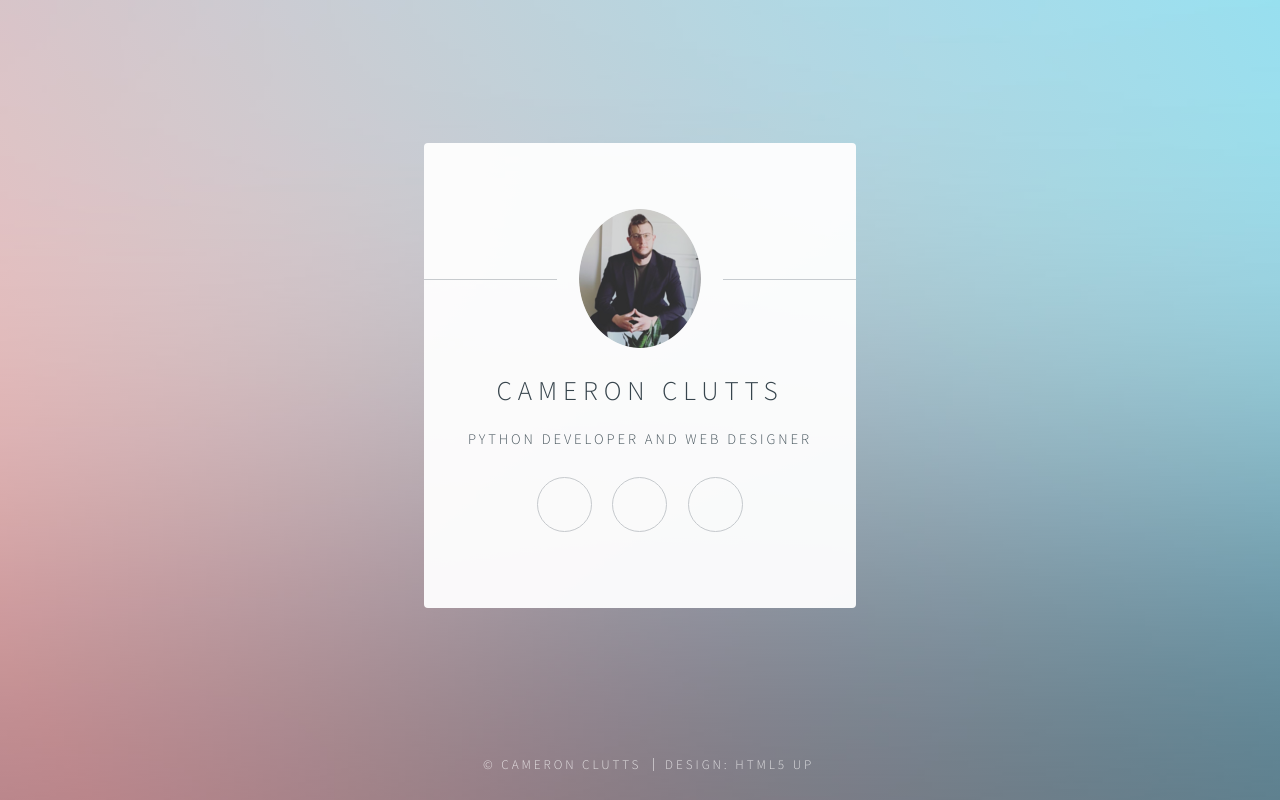
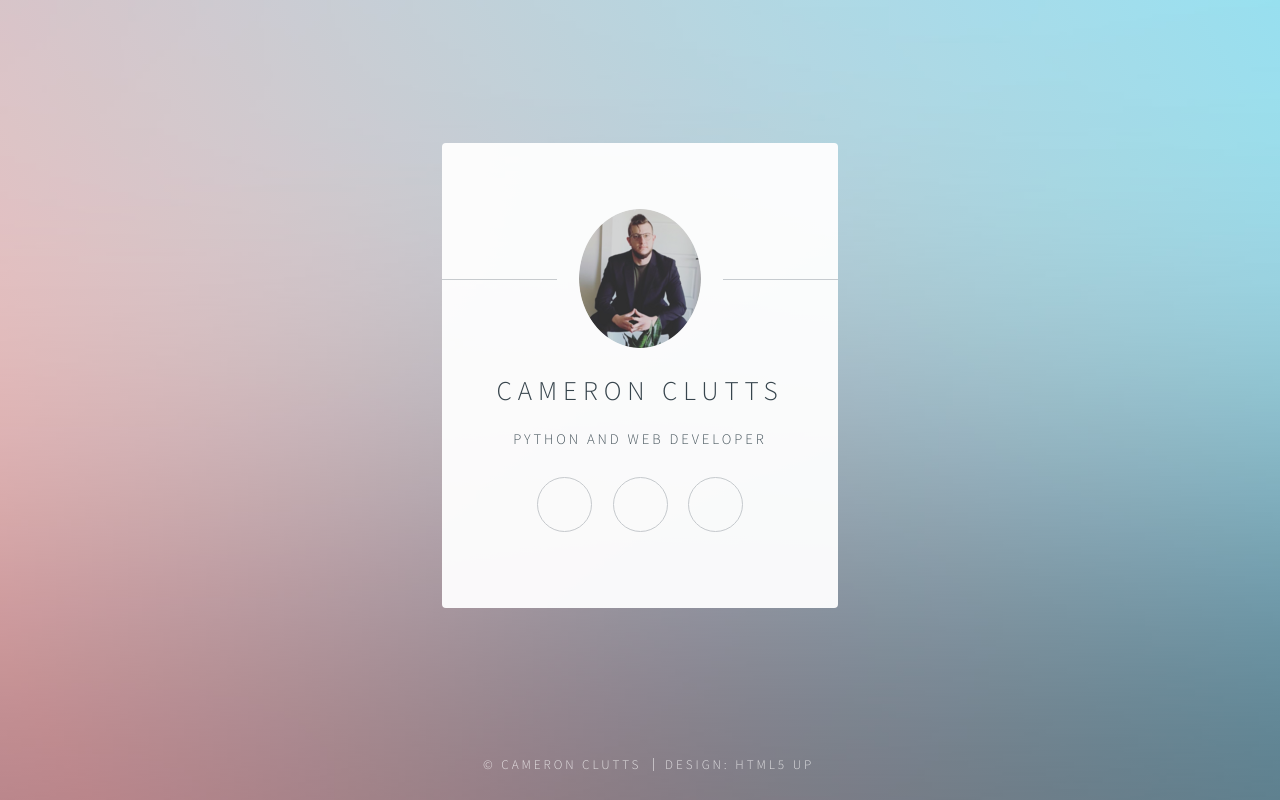
Before and after one commit to CameronsWebDev/cv, a plain HTML site: page templates/index.html in a window 1280 px wide. Drawn offline with nearby package versions, Linux system fonts and the light colour scheme; files that its build step writes are made by us from their sources; files whose address does not match are found by name.

Commit message:
Update index.html

```diff
--- a/templates/index.html
+++ b/templates/index.html
@@ -25,7 +25,7 @@
 						<header>
 							<span class="avatar"><img src="static/images/profile.png" alt="" /></span>
 							<h1>Cameron Clutts</h1>
-							<p>Python Developer and Web Designer</p>
+							<p>Python and Web Developer</p>
 						</header>
 
 						<footer>
```
